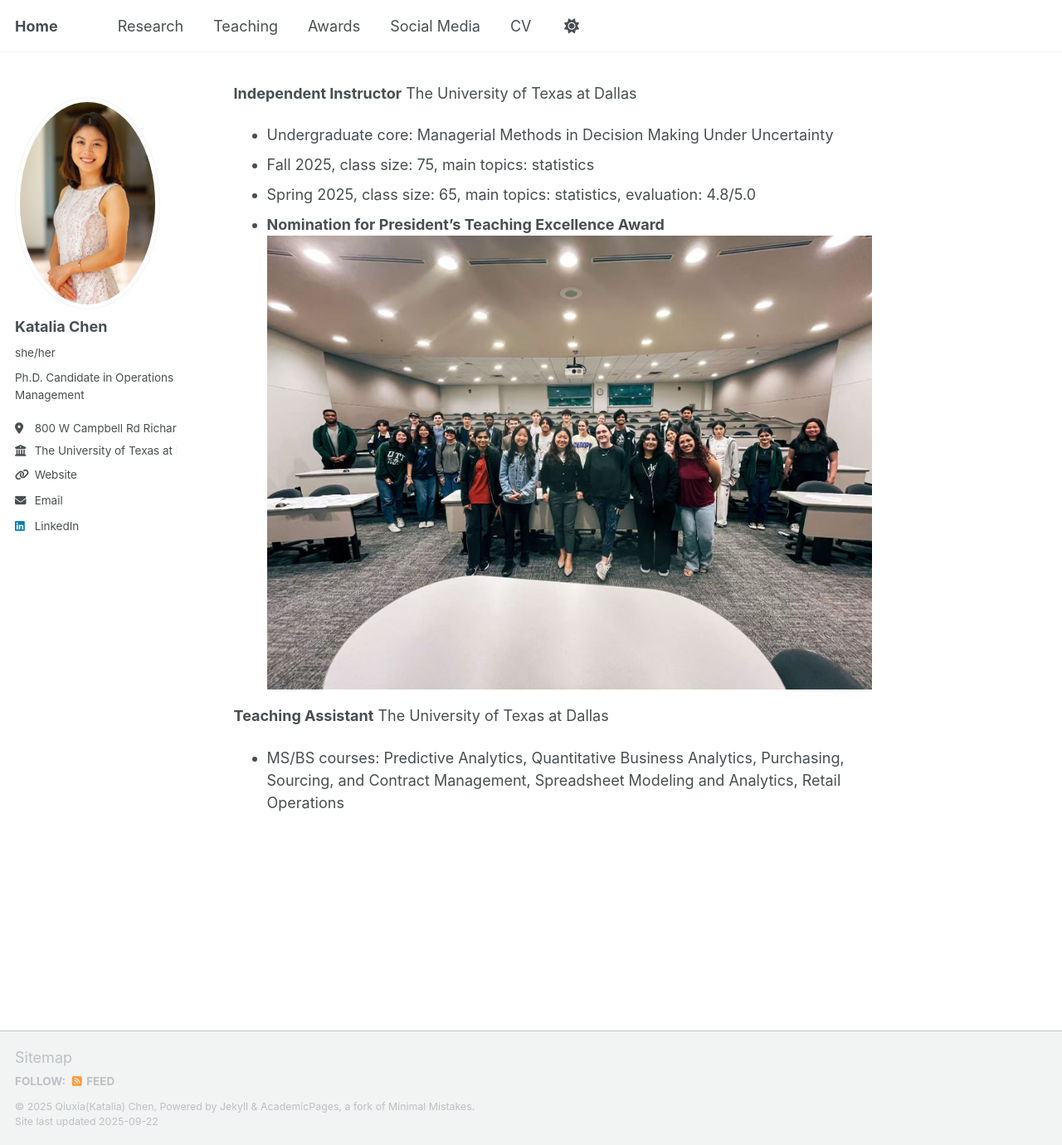
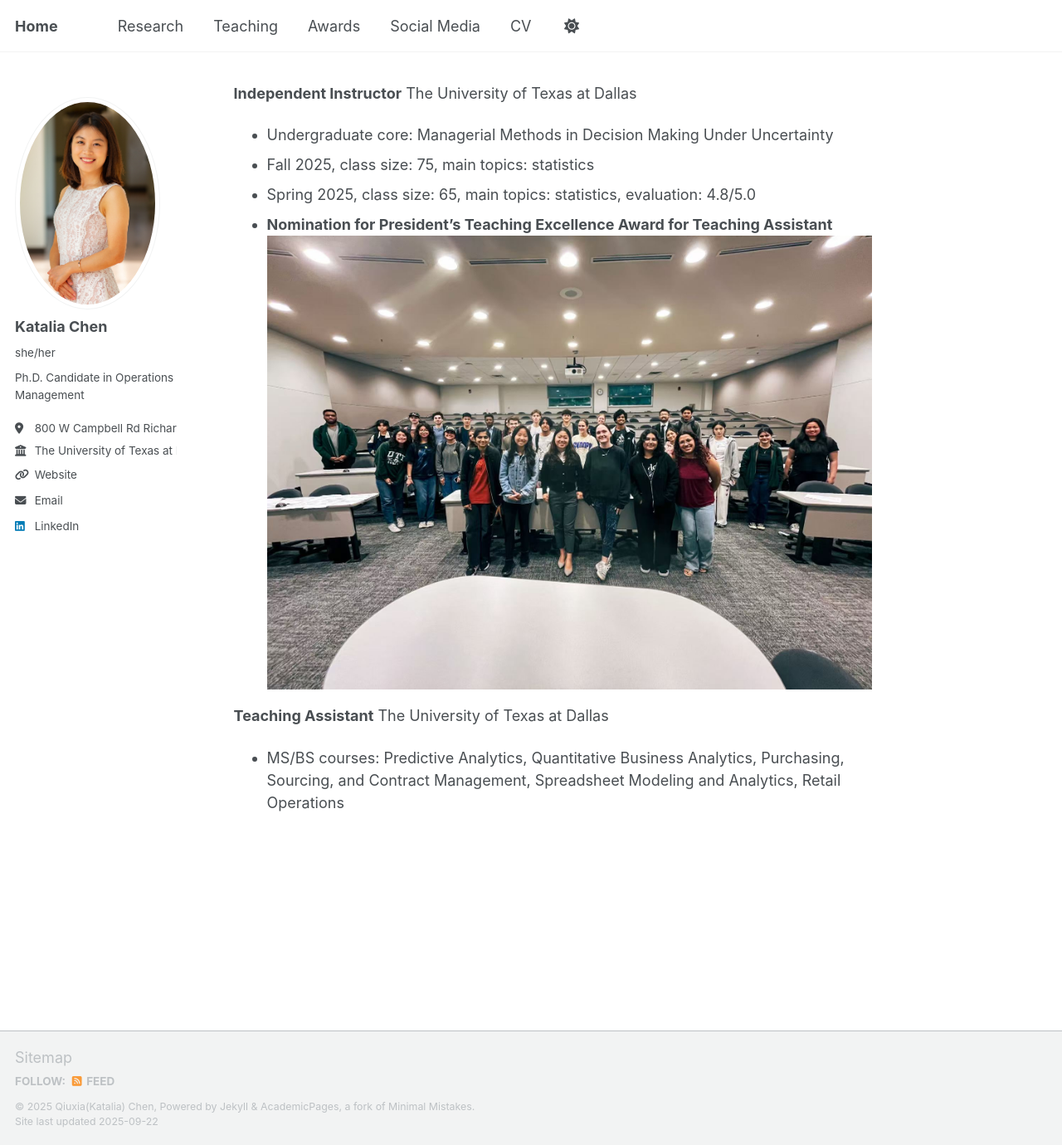
Before and after one commit to qxc2/kataliachen, a Jekyll site: the page built from _teaching/teaching.md, in a window 1280 px wide and 1380 px high. Shown: the whole window at 83% size. Built offline with Jekyll 4.4.1, drawn with Linux system fonts in a browser that asks for light colours; a script that is not in the unit is left out.

Commit message:
Update teaching.md

```diff
--- a/_teaching/teaching.md
+++ b/_teaching/teaching.md
@@ -8,7 +8,7 @@ layout: single
 - Undergraduate core: Managerial Methods in Decision Making Under Uncertainty
 - Fall 2025, class size: 75, main topics: statistics
 - Spring 2025, class size: 65, main topics: statistics, evaluation: 4.8/5.0
-- **Nomination for President’s Teaching Excellence Award**
+- **Nomination for President’s Teaching Excellence Award for Teaching Assistant**
 ![Teaching session]({{ site.baseurl }}/images/teaching2.jpg)
 
 **Teaching Assistant** The University of Texas at Dallas
```
